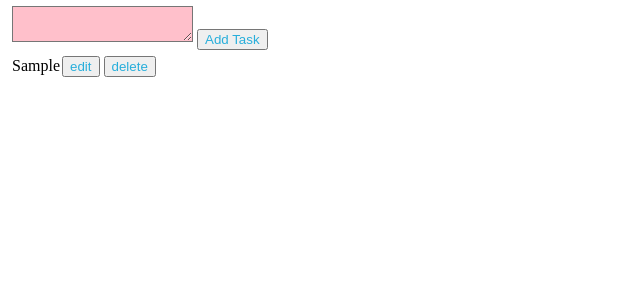
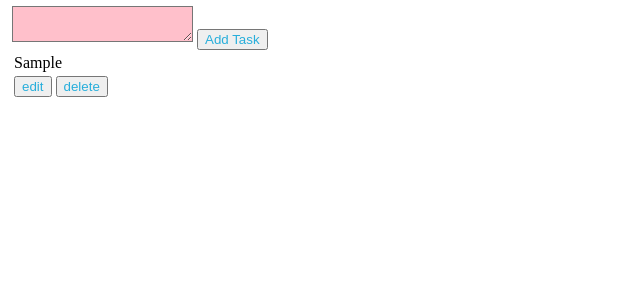
Before and after one commit to javeed-ahamed-khan/React-Assignment-5---Todo-List-React, a React app: page / in a window 1280 px wide. Both pictures are taken after typing "Sample" into the empty fields and a click on the button "Add Task". Shown: the top 300 px of the page, without its empty margins (0-640 px from the left). Built offline with nearby package versions, Linux system fonts and the light colour scheme.

Commit message:
p tag is added

```diff
--- a/src/components/ListItems.js
+++ b/src/components/ListItems.js
@@ -23,7 +23,7 @@ const ListItems = ({ todo, deleteTask, editTask, updateTask }) => {
         </>
       ) : (
         <>
-          {todo.todo_val}
+          <p>{todo.todo_val}</p>
           <button className="edit" onClick={() => editTask(todo.todo_id)}>
             edit
           </button>
```
